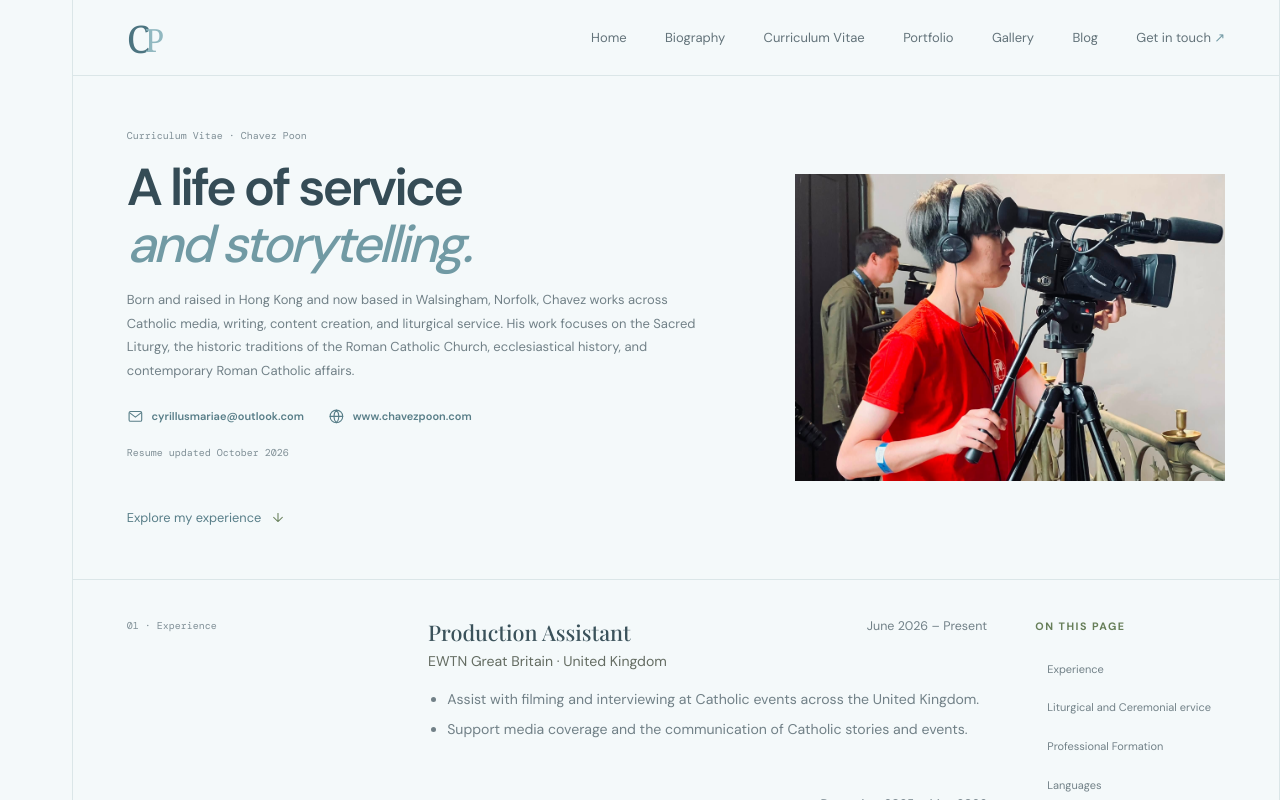
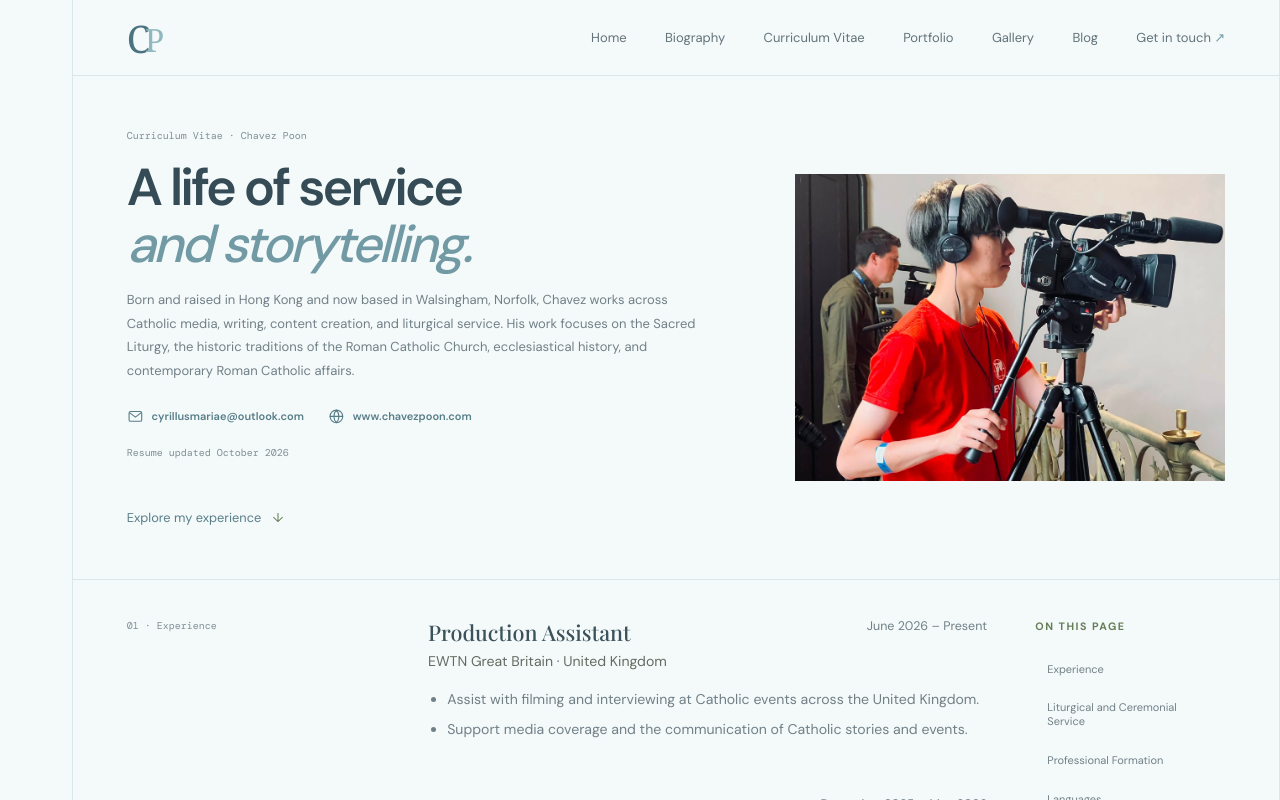
Before and after one commit to poonlonghei/poonlonghei.github.io, a Next.js app: page /resume in a window 1280 px wide. Shown: the top 800 px of the page. Built offline with nearby package versions, Linux system fonts and the light colour scheme; a web font is replaced by a local one.

Commit message:
Rename 'Résumé' to 'Curriculum Vitae' and fix typo

```diff
--- a/app/resume/page.tsx
+++ b/app/resume/page.tsx
@@ -2,7 +2,7 @@ import { PageShell } from "@/components/site";
 import { languages } from "@/content";
 import Image from "next/image";
 
-export const metadata = { title: "Résumé" };
+export const metadata = { title: "Curriculum Vitae" };
 
 const digitalSkills = [
   "HTML",
@@ -105,7 +105,7 @@ export default function ResumePage() {
             <p className="eyebrow">On this page</p>
             <nav aria-label="Resume sections">
               <a href="#experience">Experience</a>
-              <a href="#service">Liturgical and Ceremonial ervice</a>
+              <a href="#service">Liturgical and Ceremonial Service</a>
               <a href="#formation">Professional Formation</a>
               <a href="#languages">Languages</a>
               <a href="#skills">Technological Skills</a>
```
